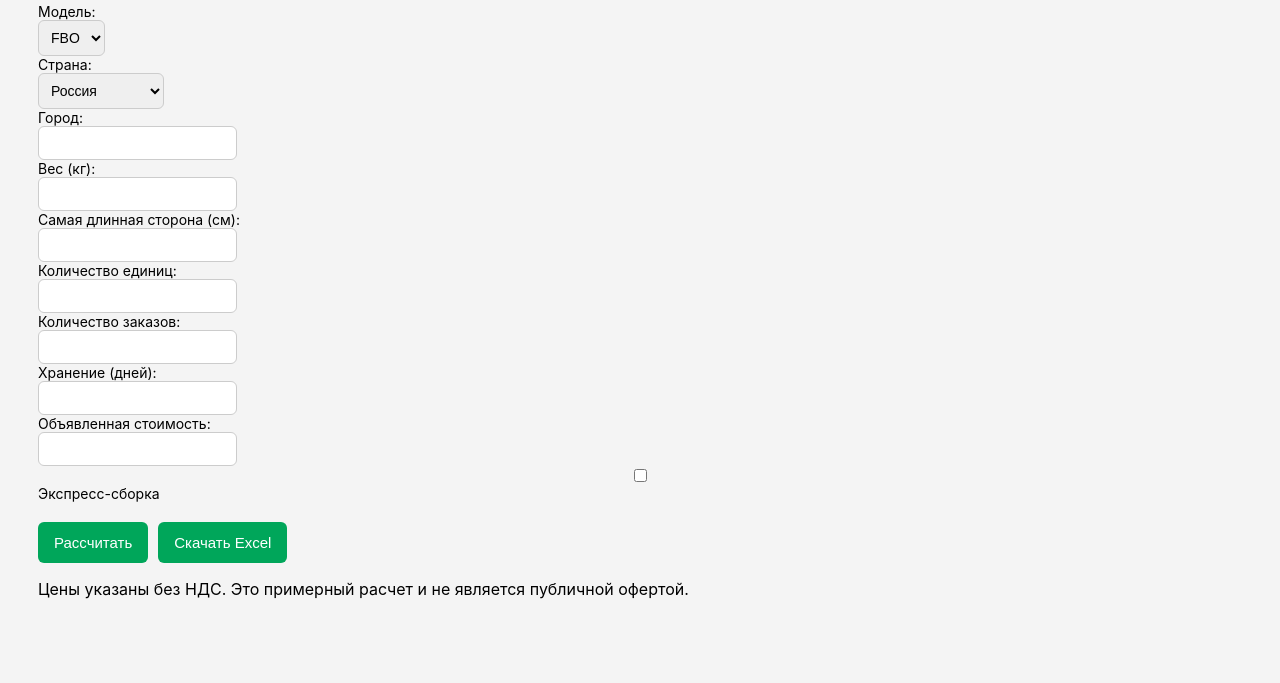
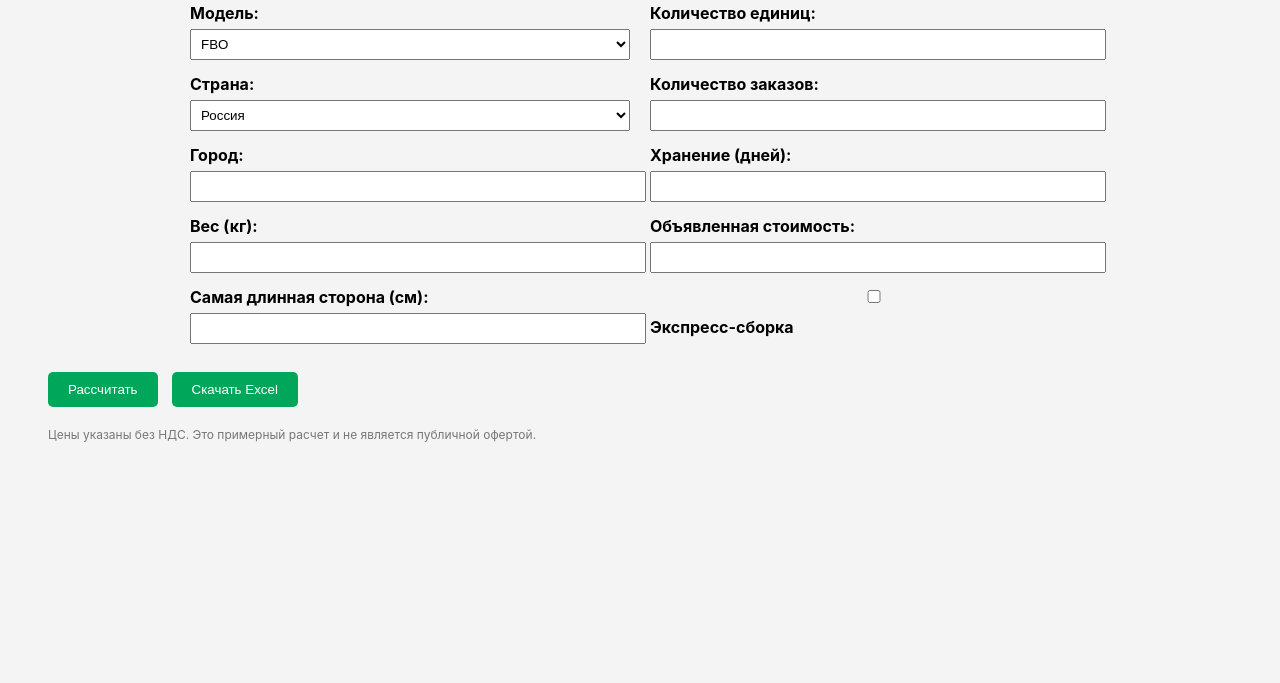
Before and after one commit to Natalya2003/fulfilment-calc, a plain HTML site: page index.html in a window 1280 px wide. Shown: the part 117-800 px from the top of the page. Drawn offline with Linux system fonts and the light colour scheme.

Commit message:
Update style.css

```diff
--- a/style.css
+++ b/style.css
@@ -1,52 +1,43 @@
-
-body { font-family: Inter, sans-serif; background: #f4f4f4; padding: 30px; }
-#calc-container {
-  max-width: 900px;
-  background: white;
-  padding: 24px;
-  margin: auto;
-  border-radius: 10px;
+body {
+  font-family: Inter, sans-serif;
+  background: #f4f4f4;
+  padding: 40px;
 }
-.form-grid {
+h1 {
+  font-size: 28px;
+}
+.grid {
   display: grid;
   grid-template-columns: 1fr 1fr;
-  gap: 16px;
+  gap: 20px;
+  max-width: 900px;
+  margin: 0 auto;
 }
-label { display: flex; flex-direction: column; font-size: 14px; }
+label {
+  display: block;
+  margin-bottom: 6px;
+  font-weight: bold;
+}
 input, select {
-  padding: 8px;
-  font-size: 14px;
-  border-radius: 6px;
-  border: 1px solid #ccc;
+  width: 100%;
+  padding: 6px;
+  margin-bottom: 14px;
 }
 .buttons {
-  margin-top: 20px;
   display: flex;
-  gap: 10px;
+  gap: 14px;
+  margin-top: 14px;
 }
 button {
-  background: #00A65A;
-  color: white;
-  padding: 12px 16px;
+  background-color: #00A65A;
+  color: #fff;
+  padding: 10px 20px;
   border: none;
-  border-radius: 6px;
-  font-size: 15px;
+  border-radius: 5px;
   cursor: pointer;
 }
-table {
-  margin-top: 24px;
-  border-collapse: collapse;
-  width: 100%;
+.note {
+  font-size: 12px;
+  color: #777;
+  margin-top: 20px;
 }
-th, td {
-  border: 1px solid #ddd;
-  padding: 8px;
-}
-th {
-  background: #f0f0f0;
-}
-.small {
-  font-size: 12px;
-  color: #666;
-  margin-top: 24px;
-}
```
